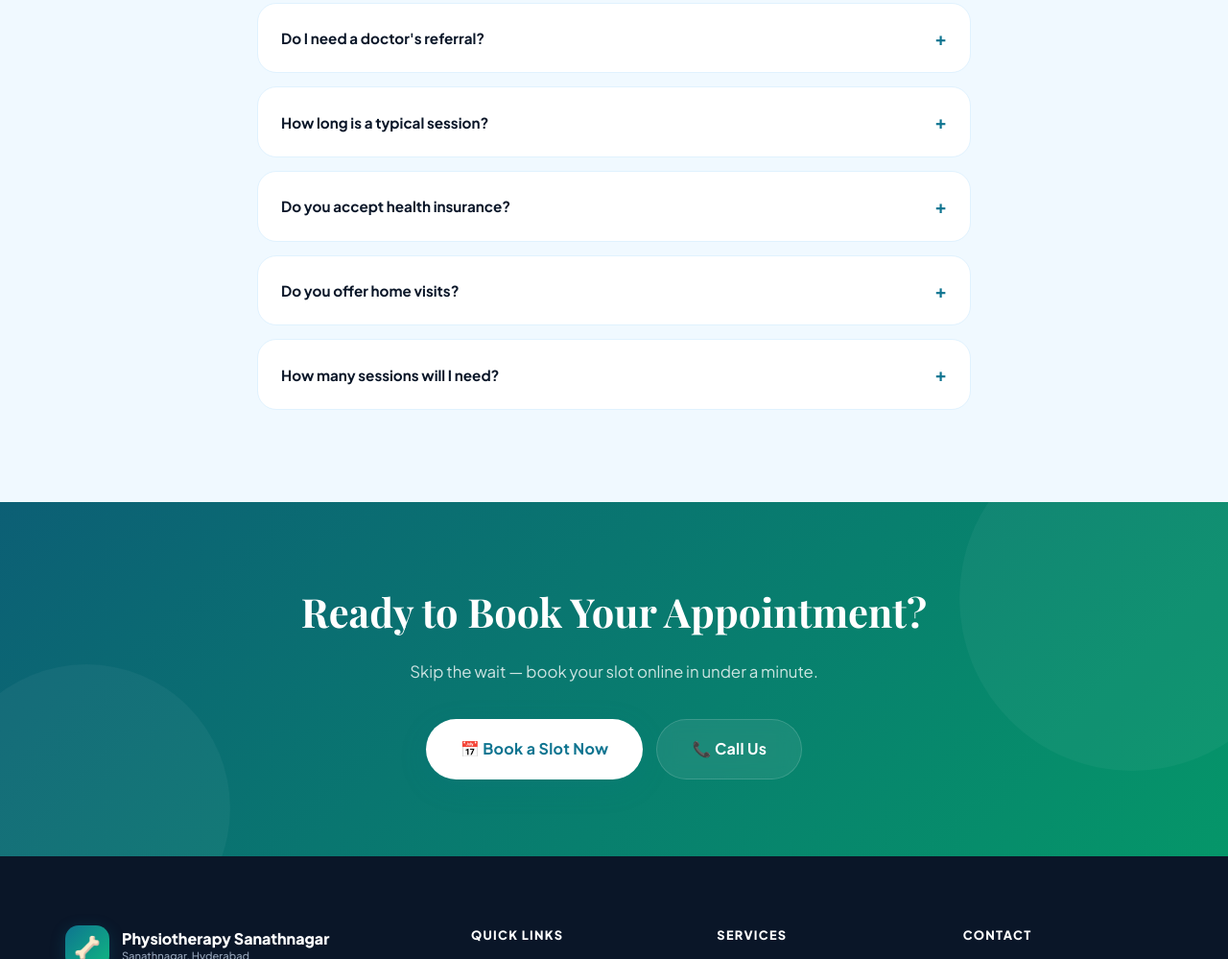
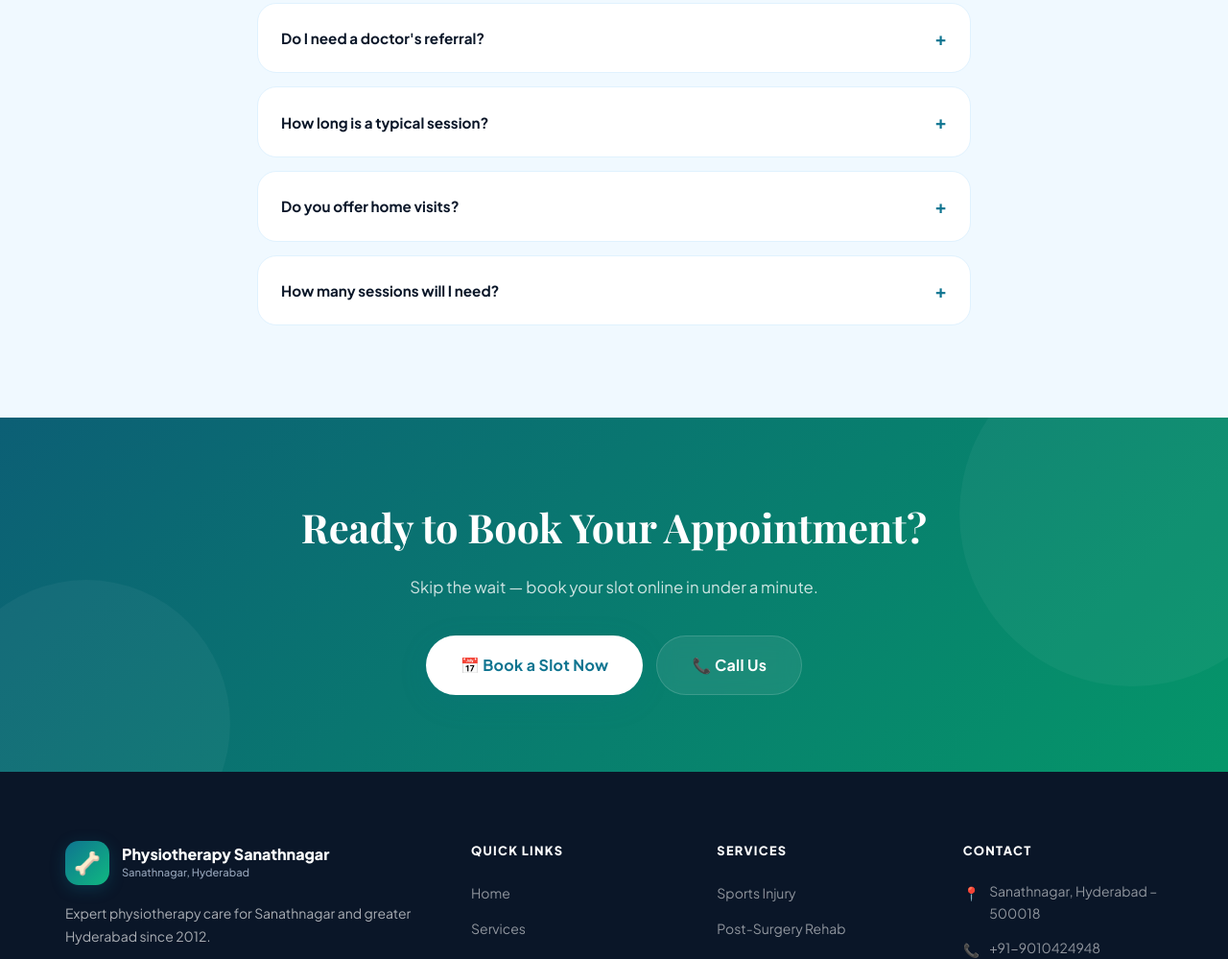
Before and after one commit to baluyadav9/physiotherapy-sanathnagar, a plain HTML site: page contact.html in a window 1280 px wide. Shown: the part 2065-3064 px from the top of the page at 96% size. Drawn offline with nearby package versions, Linux system fonts and the light colour scheme.

Commit message:
Remove health insurance FAQ entry

```diff
--- a/contact.html
+++ b/contact.html
@@ -202,10 +202,6 @@
         <p style="margin-top:12px;font-size:0.875rem;color:var(--text-mid);line-height:1.7;">Initial assessment sessions are 45–60 minutes. Follow-up treatment sessions are 30–45 minutes. Duration varies based on your condition and treatment required.</p>
       </details>
       <details style="background:var(--bg-white);border:1.5px solid var(--border);border-radius:var(--radius-lg);padding:20px 24px;">
-        <summary style="font-weight:700;color:var(--text-dark);cursor:pointer;font-size:0.95rem;list-style:none;display:flex;justify-content:space-between;align-items:center;">Do you accept health insurance? <span style="color:var(--primary);font-size:1.2rem;">+</span></summary>
-        <p style="margin-top:12px;font-size:0.875rem;color:var(--text-mid);line-height:1.7;">Yes — we work with major health insurance providers including Medi-Assist, Star Health, and government schemes like Aarogyasri/EHS. Call us to confirm your plan.</p>
-      </details>
-      <details style="background:var(--bg-white);border:1.5px solid var(--border);border-radius:var(--radius-lg);padding:20px 24px;">
         <summary style="font-weight:700;color:var(--text-dark);cursor:pointer;font-size:0.95rem;list-style:none;display:flex;justify-content:space-between;align-items:center;">Do you offer home visits? <span style="color:var(--primary);font-size:1.2rem;">+</span></summary>
         <p style="margin-top:12px;font-size:0.875rem;color:var(--text-mid);line-height:1.7;">Yes — home visits are available for post-surgery, elderly, or bedridden patients in Hyderabad. Call us to discuss availability and charges.</p>
       </details>
```
